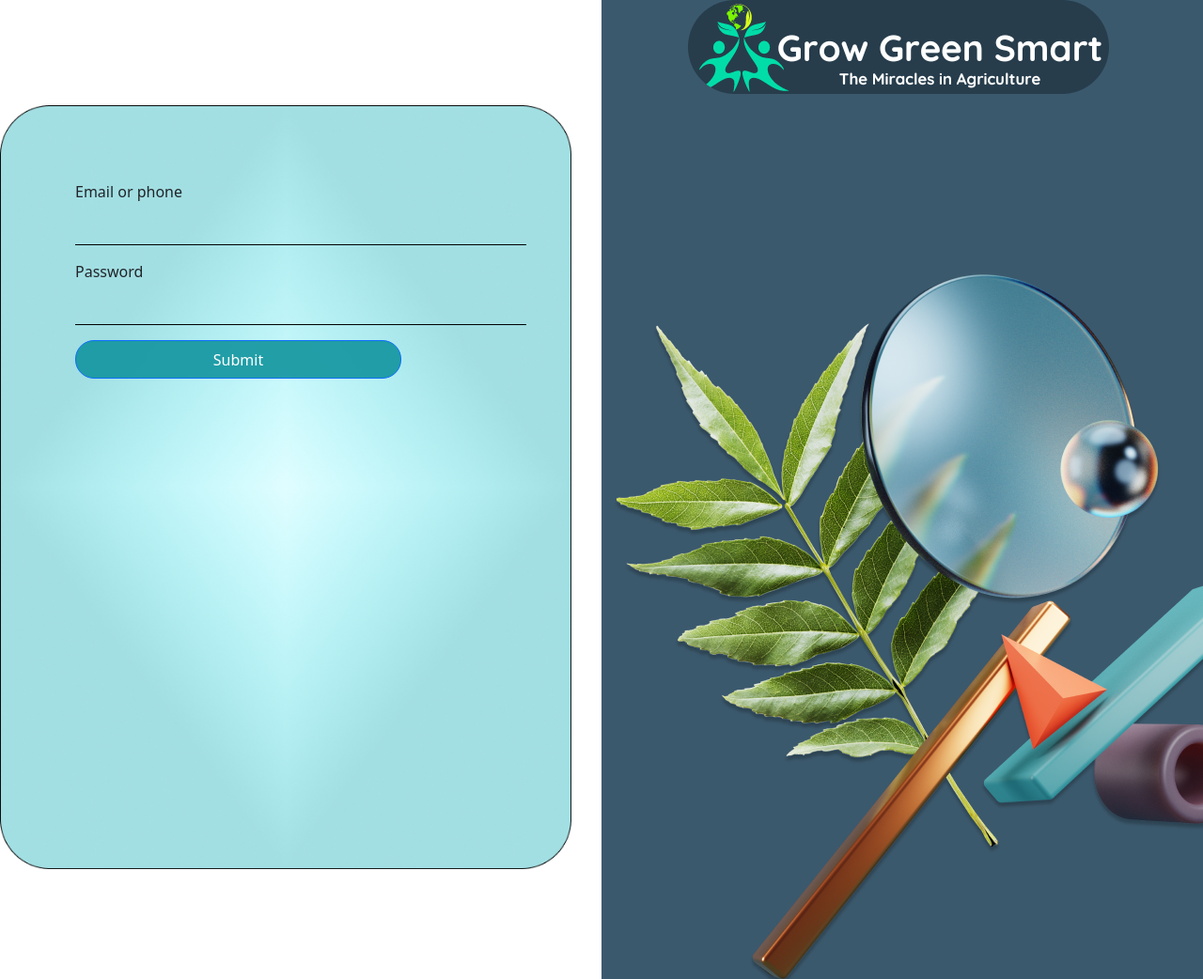
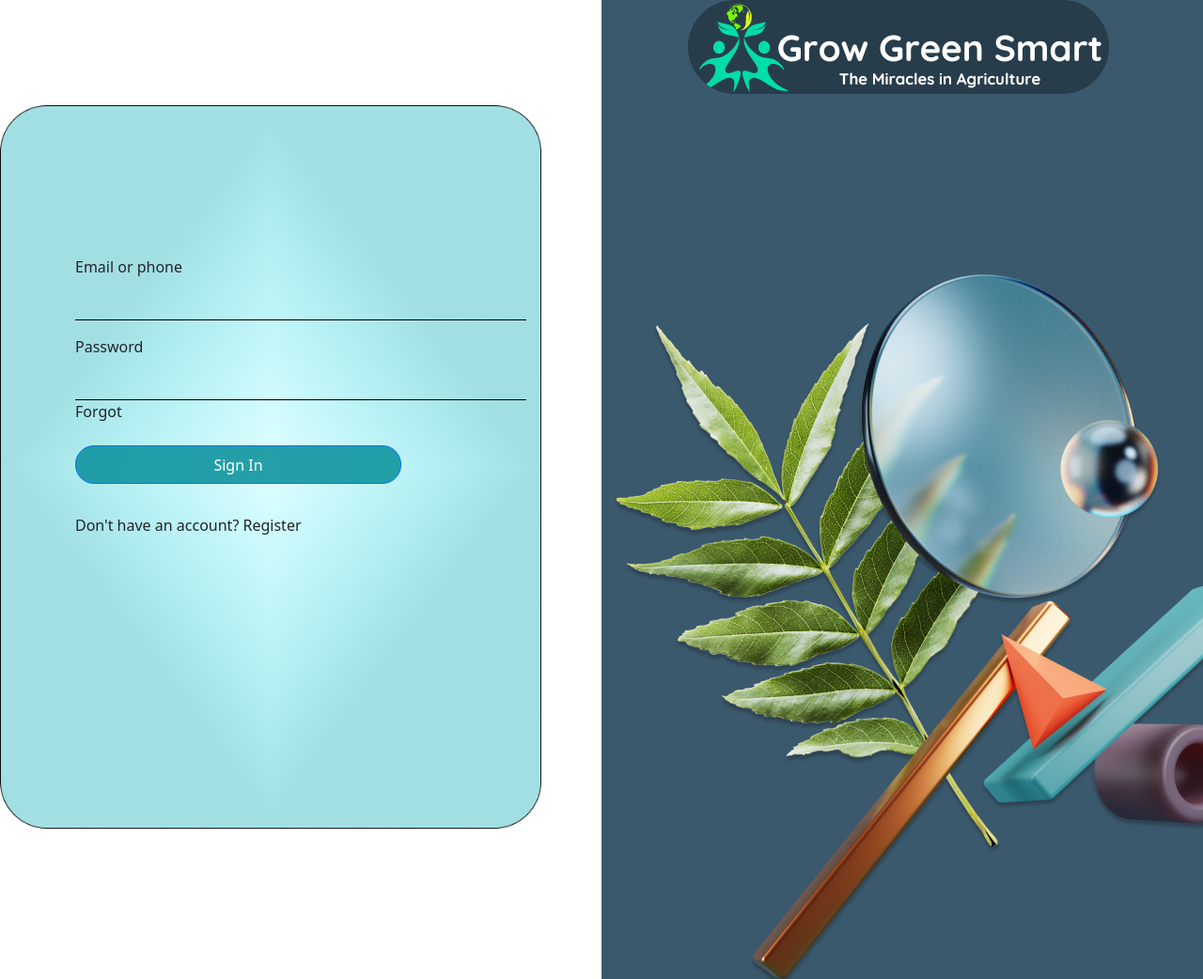
Before and after one commit to WarunaDisanayaka/land-bidding, a PHP site: page /login.html in a window 1280 px wide; the page is wider, and only the part inside the window is pictured. Shown: that part at 94% size. Run offline with PHP 8.4, Linux system fonts and the light colour scheme.

Commit message:
Update login

```diff
--- a/css/login.css
+++ b/css/login.css
@@ -12,7 +12,7 @@
     padding-top: 5rem;
     padding-bottom: 5rem;
     background-image: url("../img/signup.png");
-    background-size: 95%;
+    background-size: 90%;
     background-repeat: no-repeat;
     margin-top: 7rem;
     border-top-right-radius: 3rem;
@@ -31,6 +31,14 @@
 .side-two .side-img img {
 
     margin-left: 5rem;
+}
+
+form{
+    margin-top: 5rem;
+}
+
+.side-one .register{
+    margin-top: 2rem;
 }
 
 .form-control,
--- a/login.html
+++ b/login.html
@@ -29,8 +29,11 @@
                             <label for="password" class="form-label">Password</label>
                             <input type="password" class="form-control" id="password" name="password" minlength="8"
                                 required>
+                            <label for="password" class="form-label">Forgot</label>
                         </div>
-                        <button type="submit" class="btn btn-primary">Submit</button>
+
+                        <button type="submit" class="btn btn-primary">Sign In</button>
+                        <div class="register">Don't have an account? Register</div>
                     </form>
 
                 </div>
```
